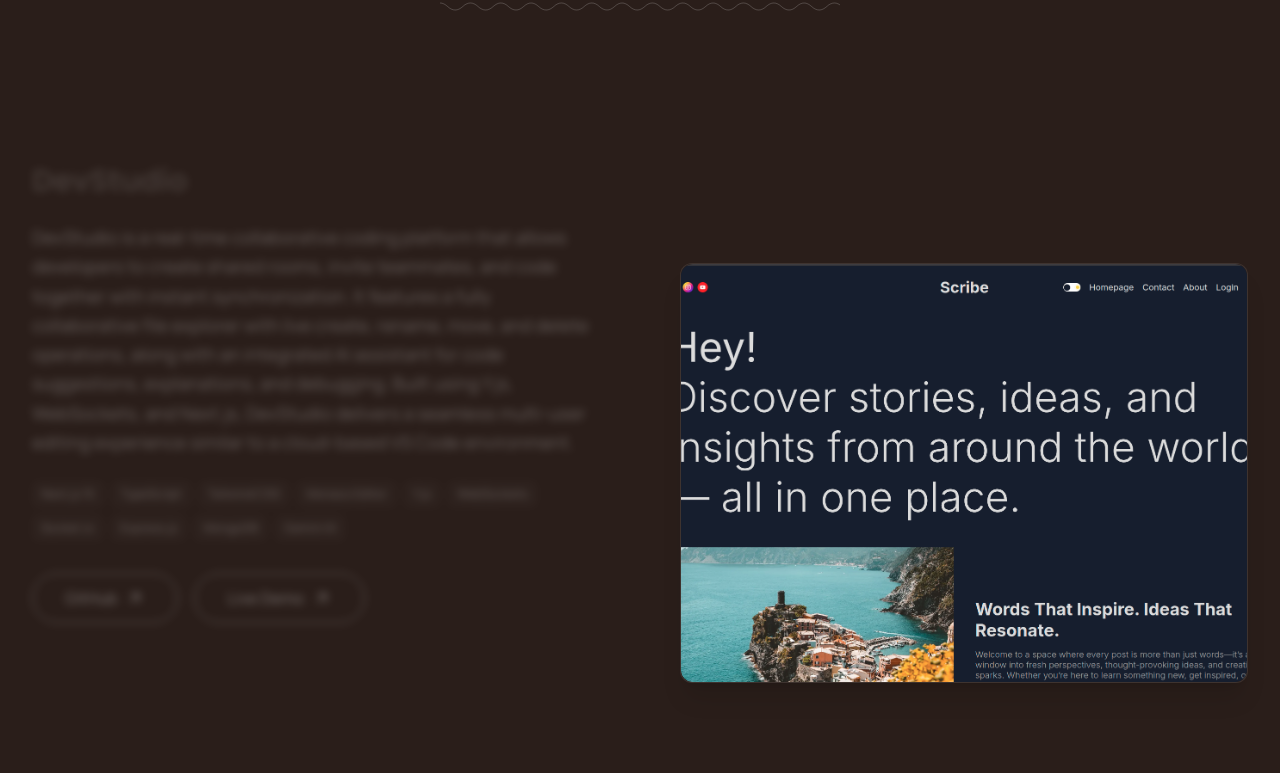
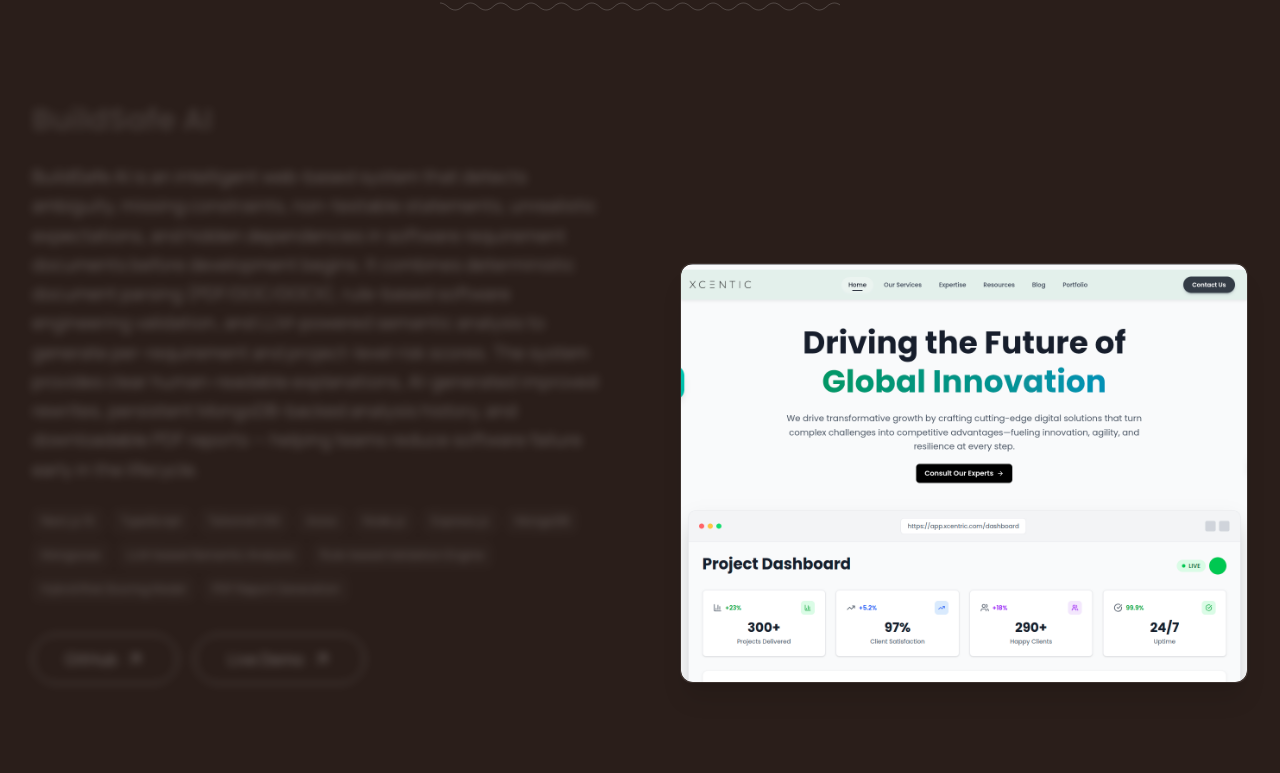
Before and after one commit to codeitnav/portfolio_, a Next.js app: page / in a window 1280 px wide. Shown: the part 2647-3420 px from the top of the page. Built offline with nearby package versions, Linux system fonts and the light colour scheme.

Commit message:
added buildsafe-ai project

```diff
--- a/src/components/sections/Projects.tsx
+++ b/src/components/sections/Projects.tsx
@@ -11,6 +11,7 @@ import { Tooltip } from "../ui/Tooltip-card";
 import { projects } from "@/data/projects";
 
 const projectTooltips: Record<string, string> = {
+  "BuildSafe AI": "Me trying to fix the chaos that usually starts in the requirements phase.",
   "DevStudio": "Probably the most technically challenging thing I’ve built so far.",
   "SAM": "Where my interest in AI and real-world systems came together.",
   "Expenze": "Started as a side project, turned into something I actually use.",
--- a/src/data/projects.ts
+++ b/src/data/projects.ts
@@ -1,4 +1,26 @@
 export const projects = [
+   {
+    title: "BuildSafe AI",
+    description:
+      "BuildSafe AI is an intelligent web-based system that detects ambiguity, missing constraints, non-testable statements, unrealistic expectations, and hidden dependencies in software requirement documents before development begins. It combines deterministic document parsing (PDF/DOC/DOCX), rule-based software engineering validation, and LLM-powered semantic analysis to generate per-requirement and project-level risk scores. The system provides clear human-readable explanations, AI-generated improved rewrites, persistent MongoDB-backed analysis history, and downloadable PDF reports — helping teams reduce software failure early in the lifecycle.",
+    image: "/projects/buildsafe-ai.png",
+    github: "https://github.com/codeitnav/BuildSafe-AI",
+    live: "https://build-safe-ai.vercel.app/",
+    techStack: [
+      "Next.js 15",
+      "TypeScript",
+      "Tailwind CSS",
+      "Axios",
+      "Node.js",
+      "Express.js",
+      "MongoDB",
+      "Mongoose",
+      "LLM-based Semantic Analysis",
+      "Rule-based Validation Engine",
+      "Hybrid Risk Scoring Model",
+      "PDF Report Generation",
+    ],
+  },
   {
     title: "DevStudio",
     description:
```
Also changed, not shown: public/projects/buildsafe-ai.png (added).
